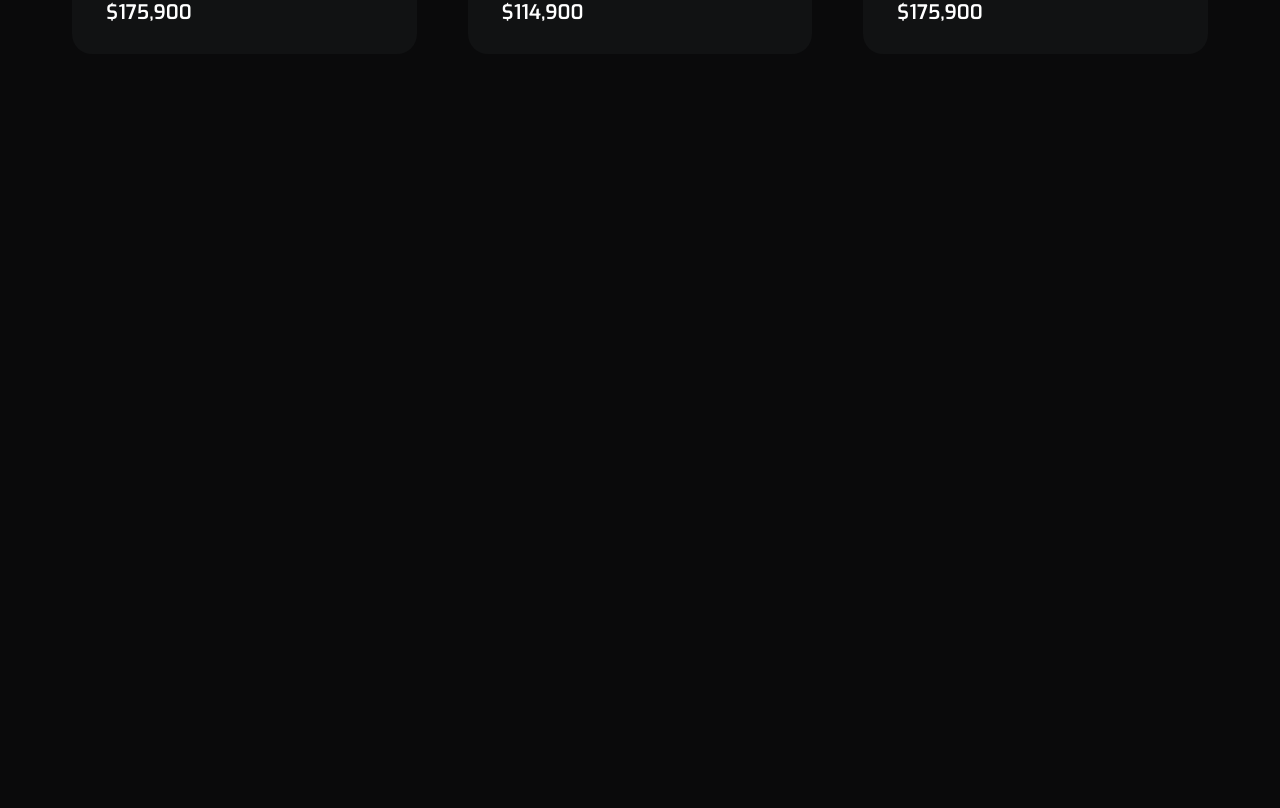
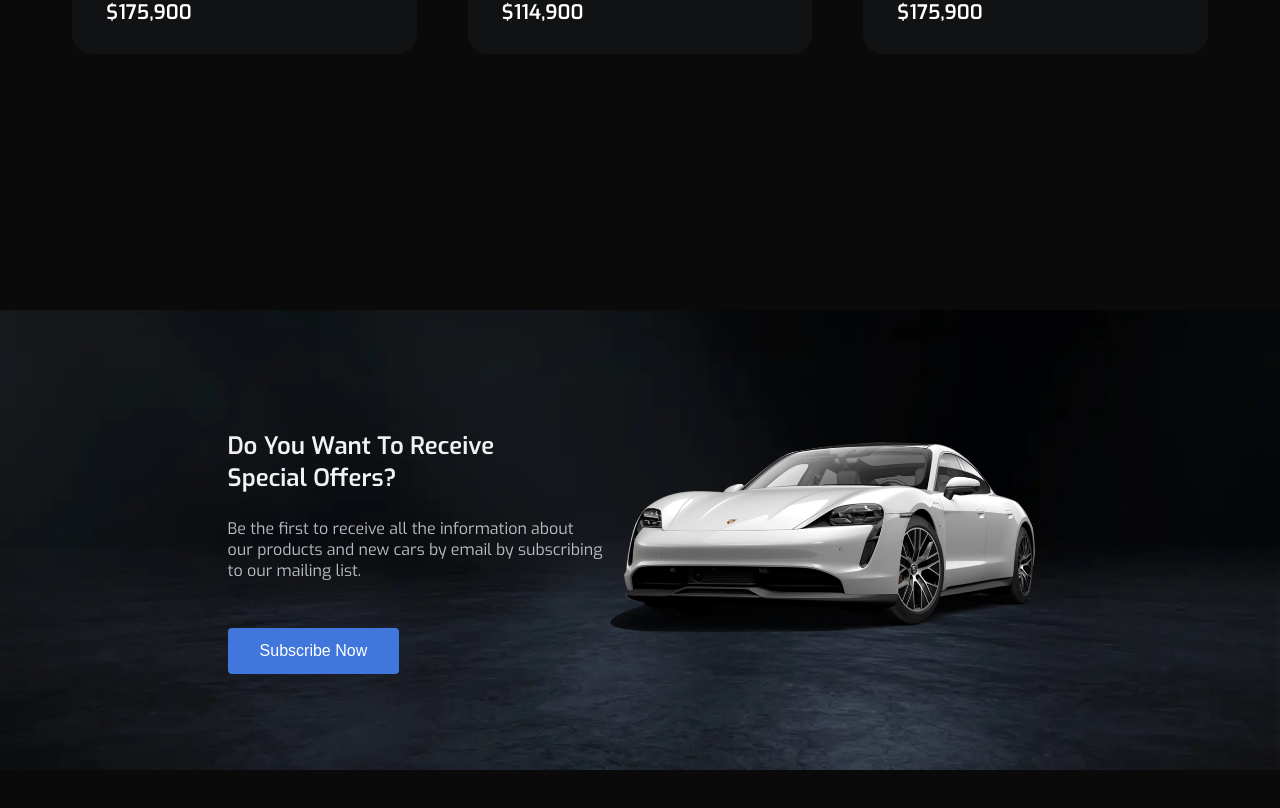
Before and after one commit to Pronicio/nsi-porsche-mE-project, a Vue app: page / in a window 1280 px wide. Shown: the part 2200-3008 px from the top of the page. Before the commit the page ends 2446 px from the top, so only its background shows below. Built offline with nearby package versions, Linux system fonts and the light colour scheme.

Commit message:
✨ Offer section.

```diff
--- a/src/App.vue
+++ b/src/App.vue
@@ -4,6 +4,7 @@
     <Home></Home>
     <About></About>
     <Popular></Popular>
+    <Offer></Offer>
   </main>
 </template>
 
@@ -12,6 +13,7 @@ import Header from './components/Header.vue'
 import Home from './components/Home.vue'
 import About from "./components/About.vue";
 import Popular from "@/components/Popular.vue";
+import Offer from "@/components/Offer.vue";
 </script>
 
 <style lang="scss">
--- a/src/assets/style/components/about.scss
+++ b/src/assets/style/components/about.scss
@@ -84,26 +84,5 @@
       font-size: var(--text-xs);
       color: #BABEC4;
     }
-
-    button {
-      background: #4177DC;
-      border-radius: 4px;
-      border: none;
-
-      margin: 31px 0 0 0;
-      padding: 14px 32px;
-      cursor: pointer;
-
-      font-weight: 500;
-      font-size: var(--text-xs);
-      color: #FFFFFF;
-
-      transition: 0.3s;
-
-      &:hover {
-        transform: skew(-10deg);
-      }
-    }
-
   }
 }
--- /dev/null
+++ b/src/assets/style/components/offer.scss
@@ -0,0 +1,27 @@
+#offer {
+  display: flex;
+  flex-direction: row;
+  justify-content: center;
+  align-items: center;
+
+  padding: 6rem 3vw;
+  margin: 4rem 0;
+
+  background: url("@/assets/images/subscribe-bg.png") no-repeat center;
+  background-size: cover;
+
+  .left {
+
+    h3 {
+      font-weight: 600;
+      font-size: var(--text-md);
+      color: #F1F2F3;
+    }
+
+    p {
+      font-weight: 400;
+      font-size: var(--text-xs);
+      color: #BABEC4;
+    }
+  }
+}
--- a/src/assets/style/style.scss
+++ b/src/assets/style/style.scss
@@ -31,3 +31,23 @@ body {
 ::-webkit-scrollbar-track {
   background: transparent;
 }
+
+button {
+  background: #4177DC;
+  border-radius: 4px;
+  border: none;
+
+  margin: 31px 0 0 0;
+  padding: 14px 32px;
+  cursor: pointer;
+
+  font-weight: 500;
+  font-size: var(--text-xs);
+  color: #FFFFFF;
+
+  transition: 0.3s;
+
+  &:hover {
+    transform: skew(-10deg);
+  }
+}
--- /dev/null
+++ b/src/components/Offer.vue
@@ -0,0 +1,22 @@
+<template>
+  <section id="offer">
+    <div class="left">
+      <h3>Do You Want To Receive<br>Special Offers?</h3>
+      <p>Be the first to receive all the information about<br> our products and new cars by email by subscribing<br> to our mailing list.</p>
+      <button>Subscribe Now</button>
+    </div>
+    <div class="right">
+      <img src="../assets/images/car-profile.png" alt="Car profile" width="450">
+    </div>
+  </section>
+</template>
+
+<script>
+export default {
+  name: "Offer"
+}
+</script>
+
+<style scoped lang="scss">
+@import '../assets/style/components/offer.scss';
+</style>
```
Also changed, not shown: src/assets/images/car-profile.png (added), src/assets/images/subscribe-bg.png (added).
